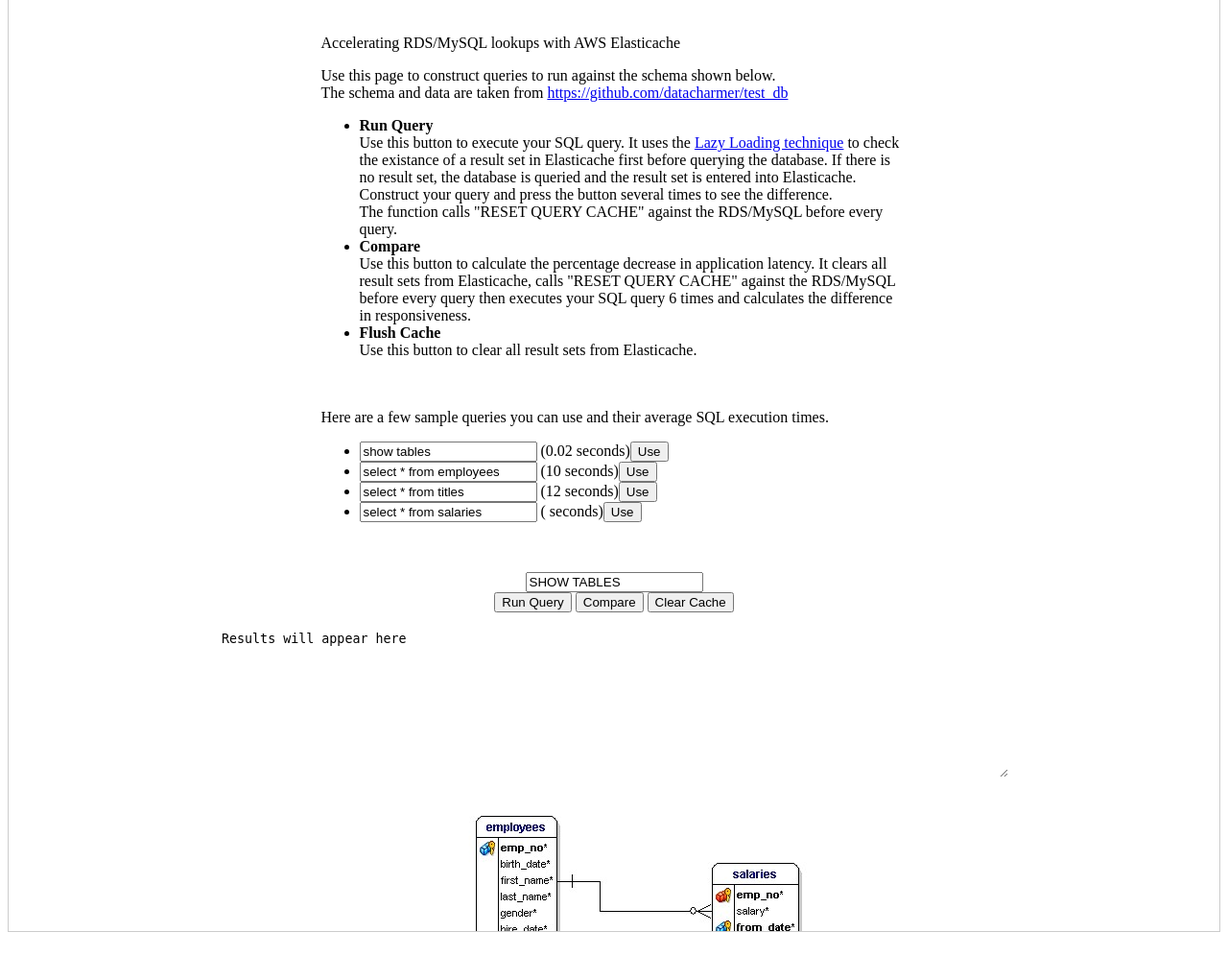
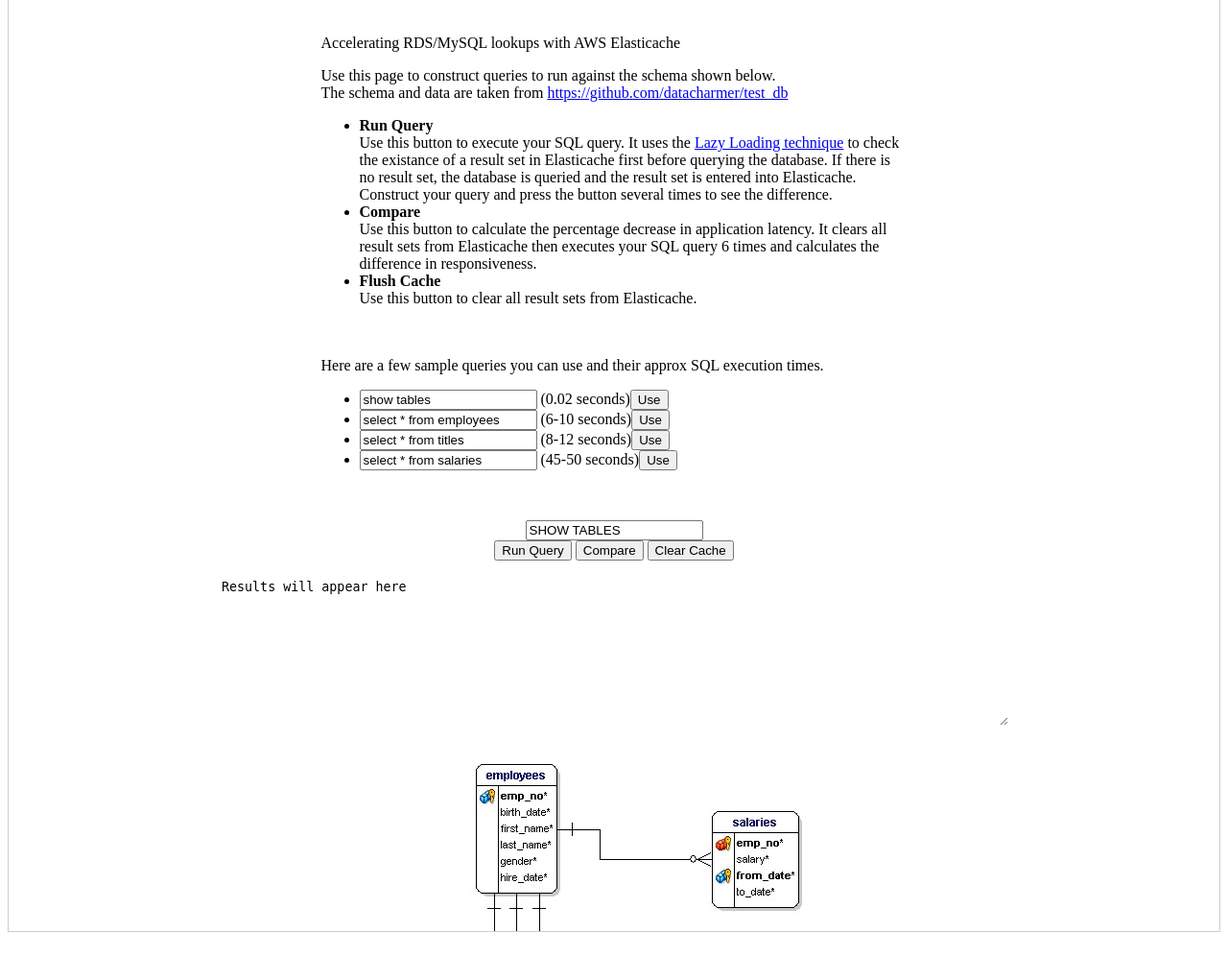
Before and after one commit to stuartbfox1972/aws-caching-demos, a Flask app: page / in a window 1280 px wide. Shown: the part 139-1135 px from the top of the page at 96% size. Run offline with Flask 2, Linux system fonts and the light colour scheme.

Commit message:
Cleanup text

```diff
--- a/demo/app/templates/index.html
+++ b/demo/app/templates/index.html
@@ -25,21 +25,20 @@
               <li><b>Run Query</b></li>
               Use this button to execute your SQL query. It uses the <a href="https://docs.aws.amazon.com/AmazonElastiCache/latest/mem-ug/Strategies.html#Strategies.LazyLoading">Lazy Loading technique</a> to check the existance of a result set in Elasticache first before querying the database.
               If there is no result set, the database is queried and the result set is entered into Elasticache. Construct your query and press the button several times to see the difference.
-              <br>The function calls "RESET QUERY CACHE" against the RDS/MySQL before every query.
               <li><b>Compare</b></li>
               Use this button to calculate the percentage decrease in application latency.
-              It clears all result sets from Elasticache, calls "RESET QUERY CACHE" against the RDS/MySQL before every query then executes your SQL query 6 times and calculates the difference in responsiveness.
+              It clears all result sets from Elasticache then executes your SQL query 6 times and calculates the difference in responsiveness.
               <li><b>Flush Cache</b></li>
               Use this button to clear all result sets from Elasticache.
             </ul>
             <br>
             <br>
-            Here are a few sample queries you can use and their average SQL execution times.
+            Here are a few sample queries you can use and their approx SQL execution times.
             <ul>
               <li><input type="text" value="show tables" id="q1" readonly> (0.02 seconds)<button onclick="copyClip('q1')">Use</button></li>
-              <li><input type="text" value="select * from employees" id="q2" readonly> (10 seconds)<button onclick="copyClip('q2')">Use</button></li>
-              <li><input type="text" value="select * from titles" id="q3" readonly> (12 seconds)<button onclick="copyClip('q3')">Use</button></li>
-              <li><input type="text" value="select * from salaries" id="q4" readonly> ( seconds)<button onclick="copyClip('q4')">Use</button></li>
+              <li><input type="text" value="select * from employees" id="q2" readonly> (6-10 seconds)<button onclick="copyClip('q2')">Use</button></li>
+              <li><input type="text" value="select * from titles" id="q3" readonly> (8-12 seconds)<button onclick="copyClip('q3')">Use</button></li>
+              <li><input type="text" value="select * from salaries" id="q4" readonly> (45-50 seconds)<button onclick="copyClip('q4')">Use</button></li>
             </ul>
             <br>
             <br>
```
